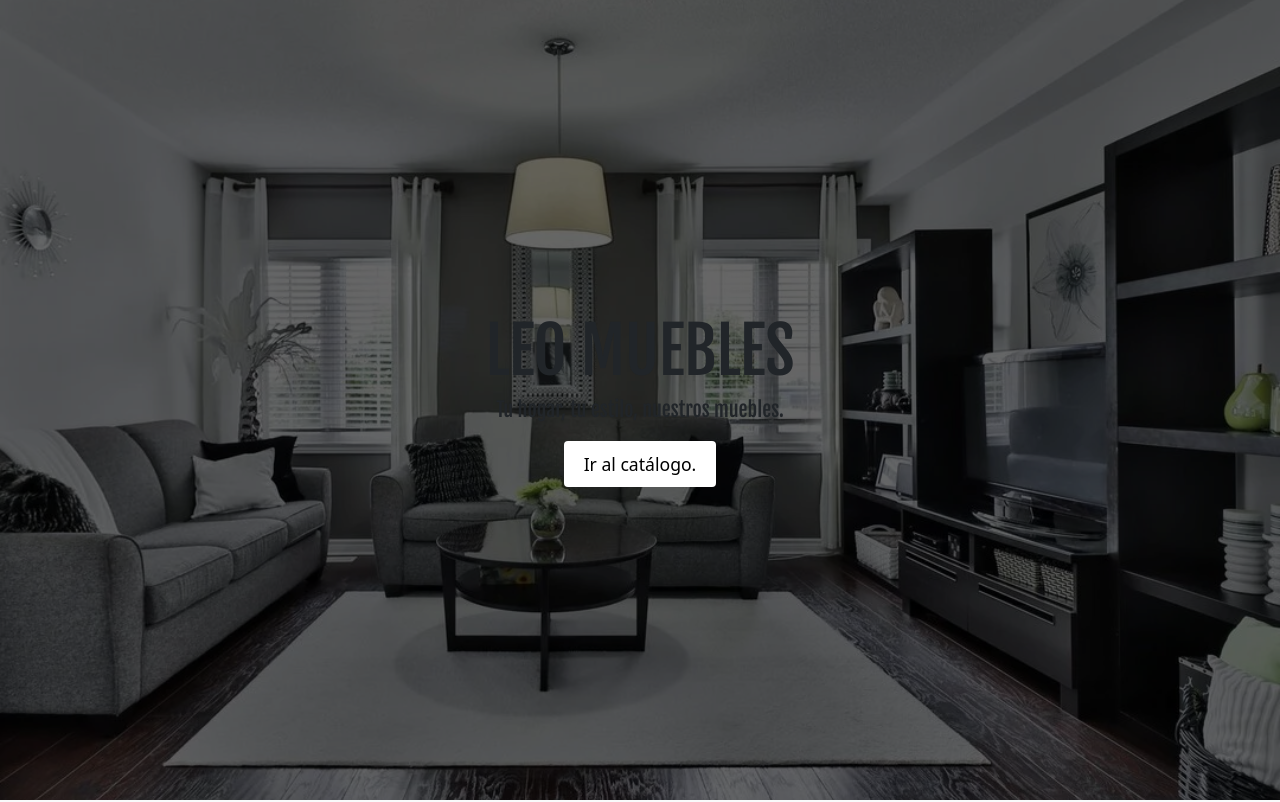
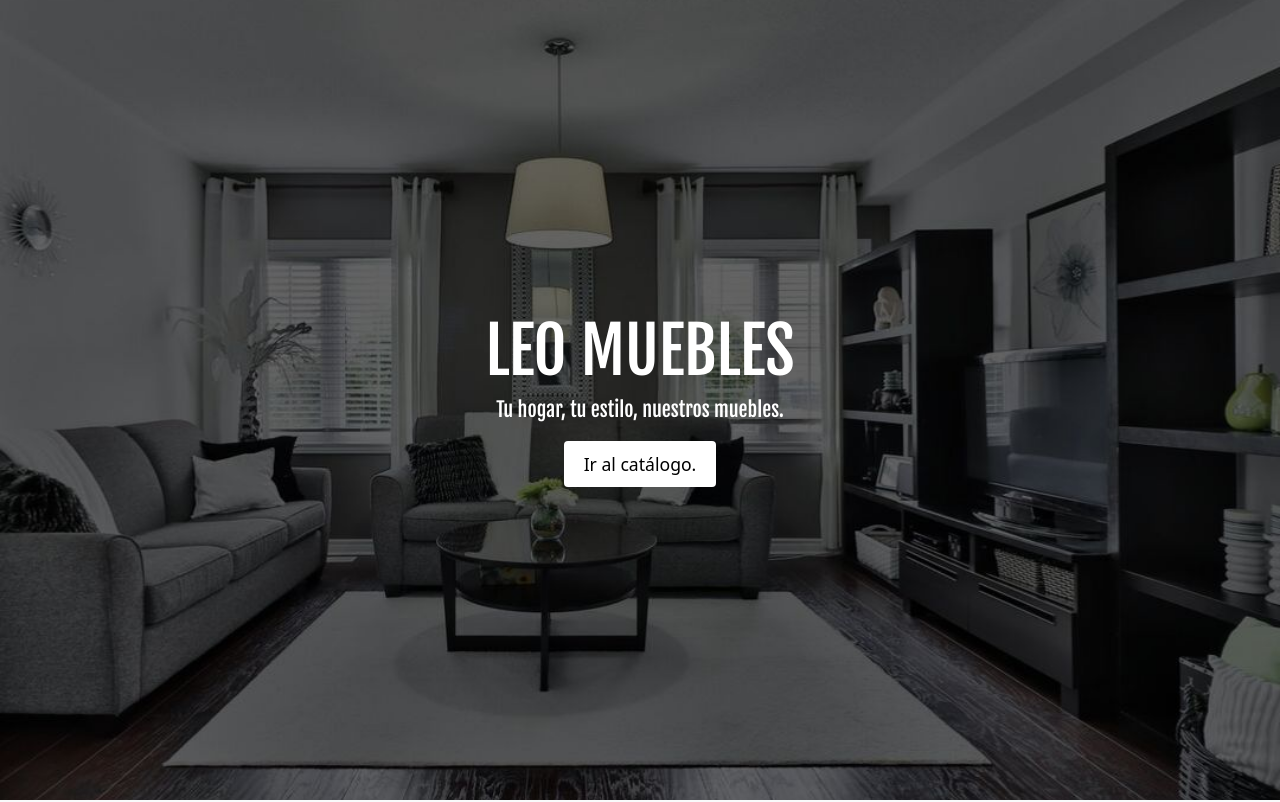
Before and after one commit to miguelin777/proyectoFatima, a plain HTML site: page index.html in a window 1280 px wide. Shown: the top 802 px of the page. Drawn offline with nearby package versions, Linux system fonts and the light colour scheme.

Commit message:
new commit

```diff
--- a/styles.css
+++ b/styles.css
@@ -15,8 +15,8 @@ header .covers h1 {
 .covers {
   height: 100vh;
   width: 100%;
-  background-image: url(./resources/img/logo.webp);
-  /* color: white; */
+  background-image: url(./resources/img/Diseño\ sin\ título.jpg);
+  color: white;
   background-size: cover;
   /* background-position: center center; */
   /* background-repeat: no-repeat; */
@@ -24,8 +24,8 @@ header .covers h1 {
   /* -moz-background-size: cover; */
   /* -o-background-size: cover; */
   background-position: center;
-  background-blend-mode: darken;
-  background-color:rgba(0,0,0,0.6) !important;
+  /* background-blend-mode: darken; */
+  /* background-color:rgba(0,0,0,0.6) !important; */
   /* background-attachment: fixed; */
 }
 .cover-small{
@@ -315,7 +315,10 @@ margin-top: 0.5%;}
 }
 .dropdown-menu{
   border: none !important;
-
+}
+.navbar-toggler:focus{
+  outline: none !important;
+  box-shadow: none !important;
 }
 .dropdown-menu li{
   list-style: square !important;
```
Also changed, not shown: resources/img/Diseño sin título.jpg (added).
